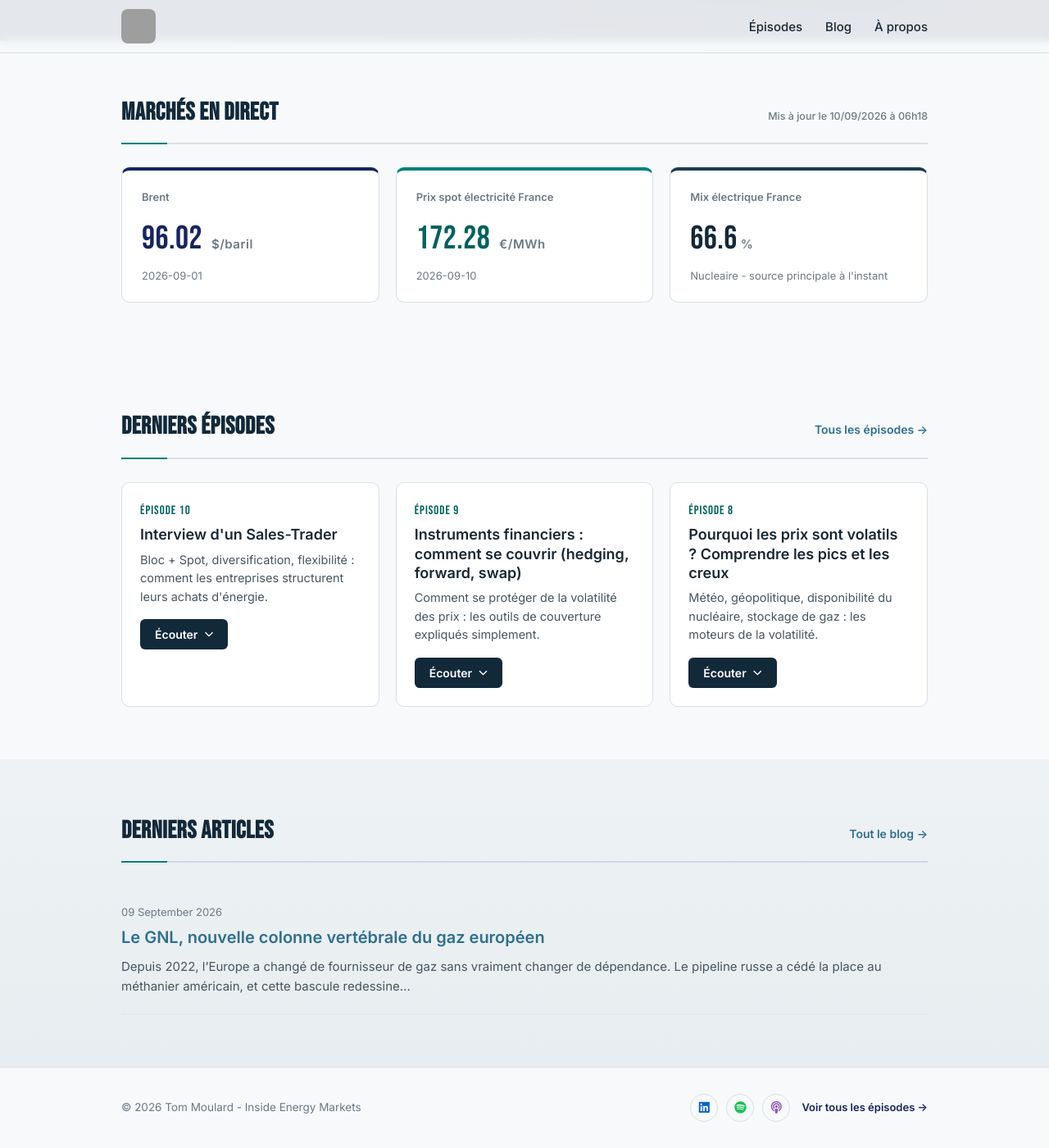
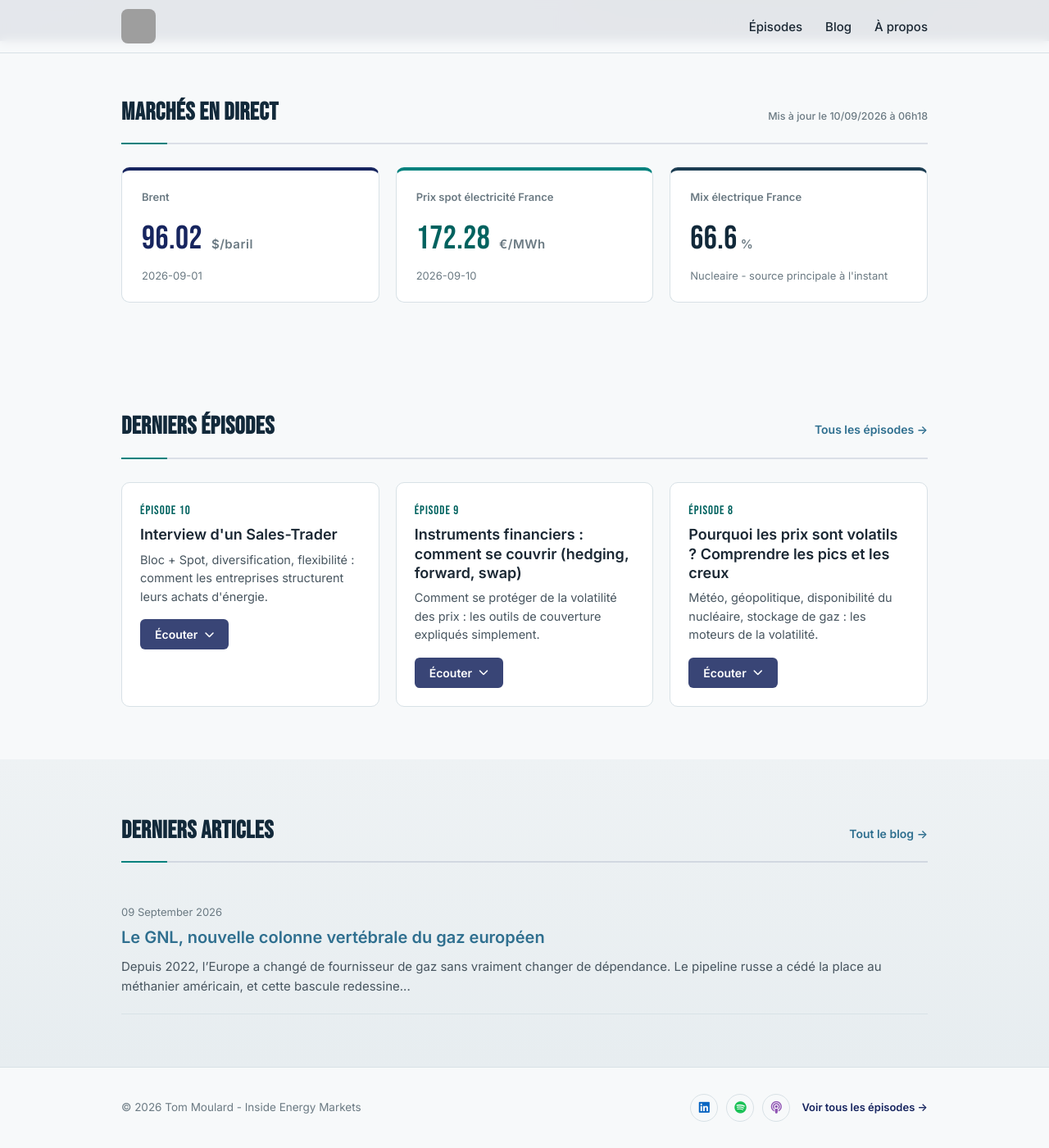
Before and after one commit to InsideEnergyMarkets/Inside-Energy-Markets, a Jekyll site: the page built from index.html, in a window 1280 px wide and 1400 px high, scrolled down 586 px. Shown: the whole window at 82% size. Built offline with Jekyll 4.4.1, drawn with Linux system fonts in a browser that asks for light colours; grey boxes are pictures that could not be loaded.

Commit message:
Update button styles and add border radius

```diff
--- a/assets/css/style.css
+++ b/assets/css/style.css
@@ -622,6 +622,7 @@
   aspect-ratio: 16 / 9;
   max-height: 180px;
   overflow: hidden;
+  border-radius: 10px 10px 0 0;
 }
 .card-thumb img {
   width: 100%;
@@ -790,7 +791,7 @@
   display: inline-flex;
   align-items: center;
   gap: 8px;
-  background: var(--navy-deep);
+  background: rgba(23, 37, 95, 0.85);
   color: #ffffff;
   border: none;
   padding: 10px 18px;
@@ -801,9 +802,8 @@
   transition: background 0.15s ease;
   font-family: inherit;
 }
-.btn-listen:hover { background: #101c47; }
-.btn-listen i { font-size: 11px; transition: transform 0.15s ease; }
-.btn-listen[aria-expanded="true"] i { transform: rotate(180deg); }
+.btn-listen:hover { background: rgba(16, 28, 71, 0.95); }
+.btn-listen i { font-size: 12px; }
 
 .listen-dropdown {
   display: none;
```
